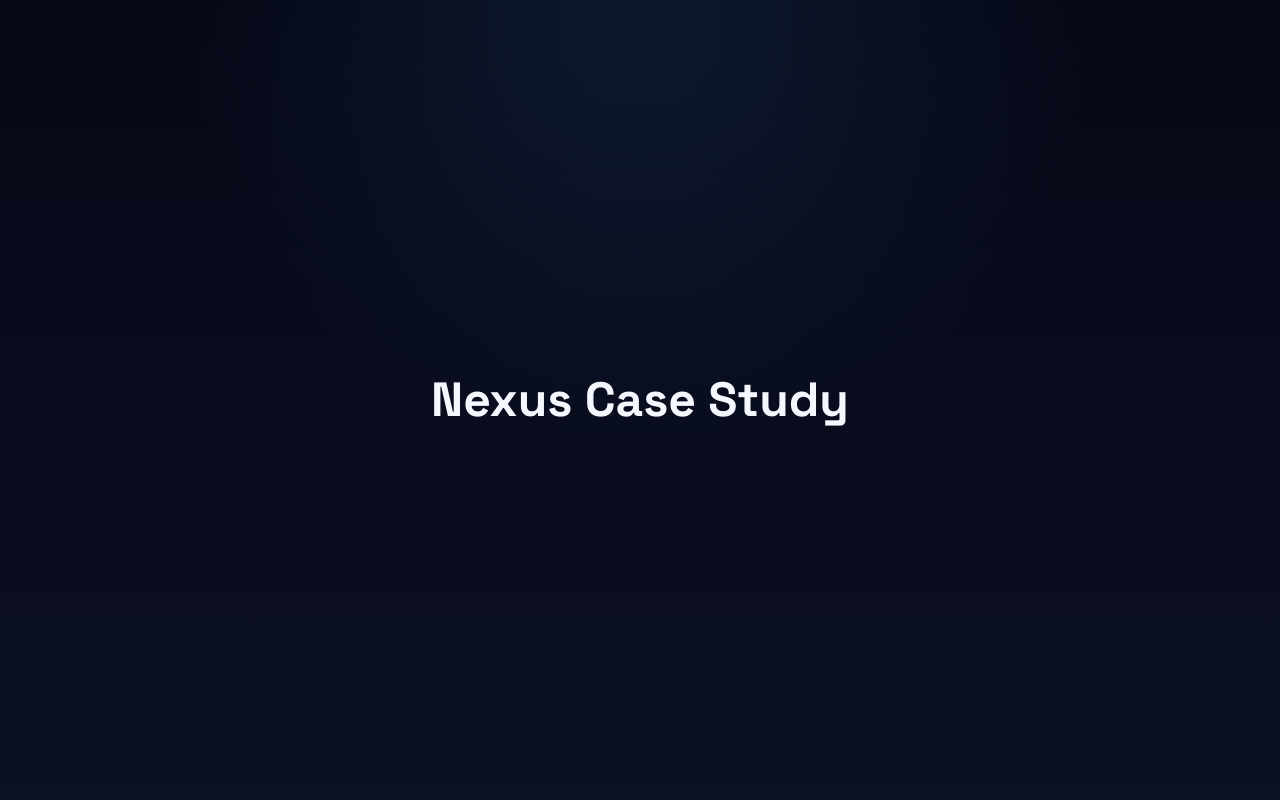
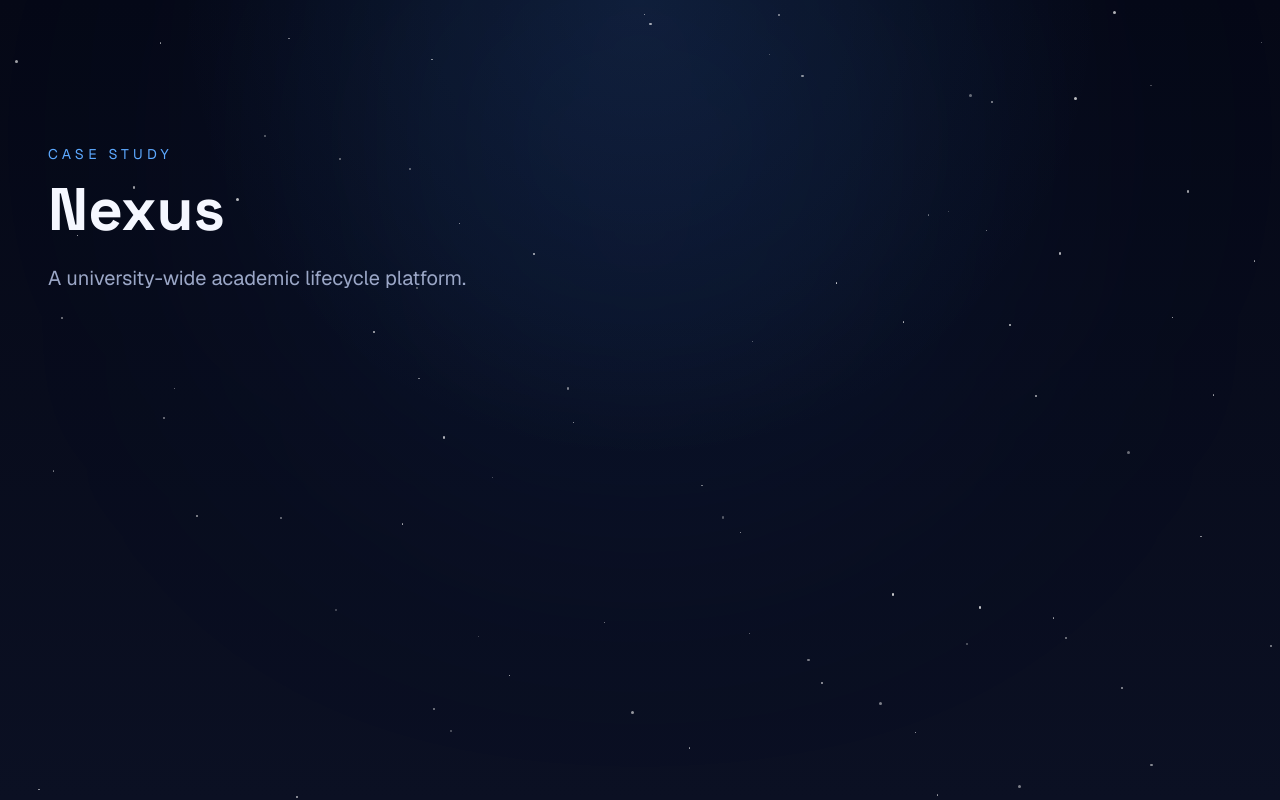
Before and after one commit to Xecrezil/xecre-portfolio, a Next.js app: page /projects/nexus in a window 1280 px wide. Built offline with nearby package versions, Linux system fonts and the light colour scheme.

Commit message:
Refactor Nexus project page into modular sections

```diff
--- /dev/null
+++ b/src/app/projects/nexus/NexusHero.tsx
@@ -0,0 +1,22 @@
+import Container from "@/components/ui/Container";
+import Section from "@/components/ui/Section";
+
+export default function NexusHero() {
+  return (
+<Section>
+        <Container>
+          <p className="text-sm uppercase tracking-[0.3em] text-[var(--primary)]">
+            Case Study
+          </p>
+
+          <h1 className="mt-4 text-6xl font-bold">
+            Nexus
+          </h1>
+
+          <p className="mt-6 max-w-3xl text-xl text-[var(--muted)]">
+            A university-wide academic lifecycle platform.
+          </p>
+        </Container>
+      </Section>
+);
+}
--- a/src/app/projects/nexus/page.tsx
+++ b/src/app/projects/nexus/page.tsx
@@ -1,9 +1,16 @@
-export default function NexusCaseStudy() {
+import NexusHero from "./NexusHero";
+import Background from "@/components/background/Background";
+import ExecutiveSummary from "./ExecutiveSummary";
+import Origin from "./Origin";
+import ProductVision from "./ProductVision";
+import CurrentStatus from "./CurrentStatus";
+
+export default function NexusPage() {
   return (
-    <main className="min-h-screen flex items-center justify-center">
-      <h1 className="text-5xl font-bold">
-        Nexus Case Study
-      </h1>
-    </main>
+    <>
+      <Background />
+      <NexusHero />
+
+    </>
   );
 }
```
Also changed, not shown: src/app/projects/nexus/CurrentStatus.tsx (added), src/app/projects/nexus/ExecutiveSummary.tsx (added), src/app/projects/nexus/HERO.tsx (deleted), src/app/projects/nexus/Origin.tsx (added), src/app/projects/nexus/ProductVision.tsx (added).
